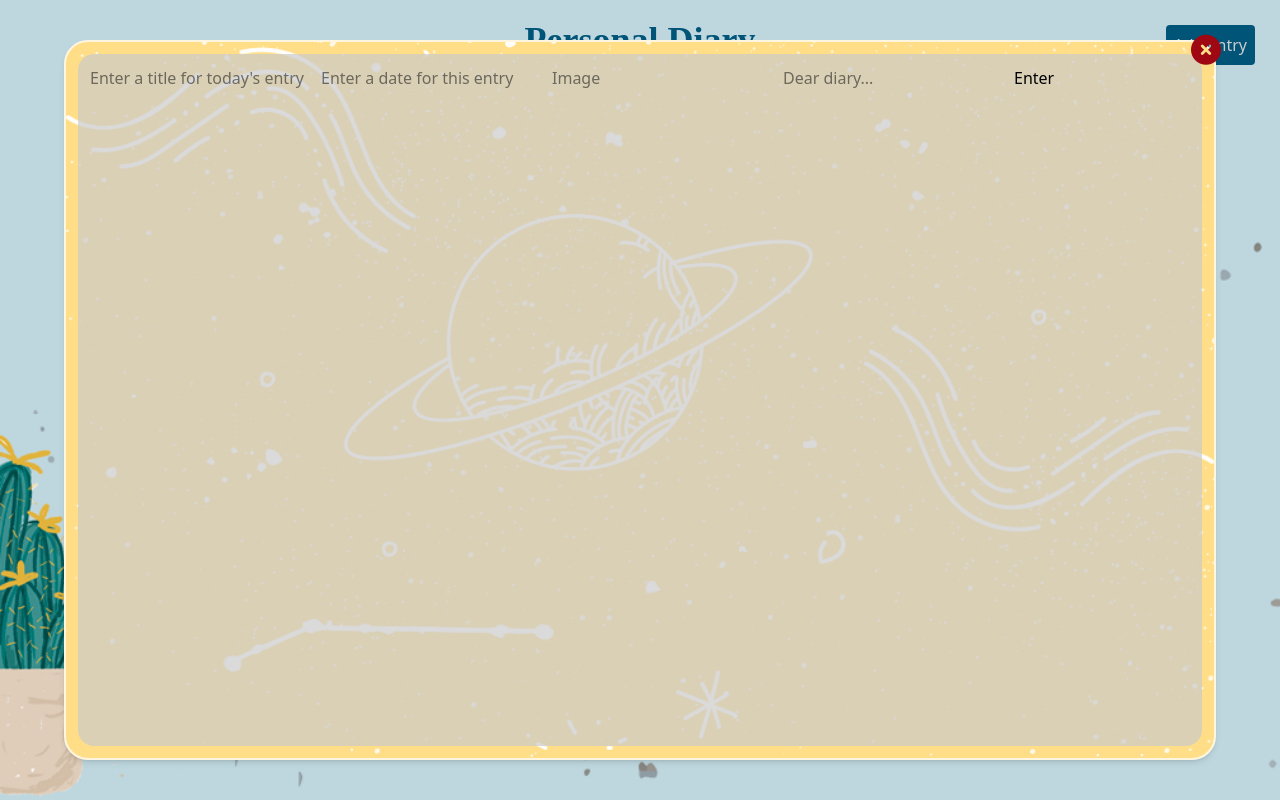
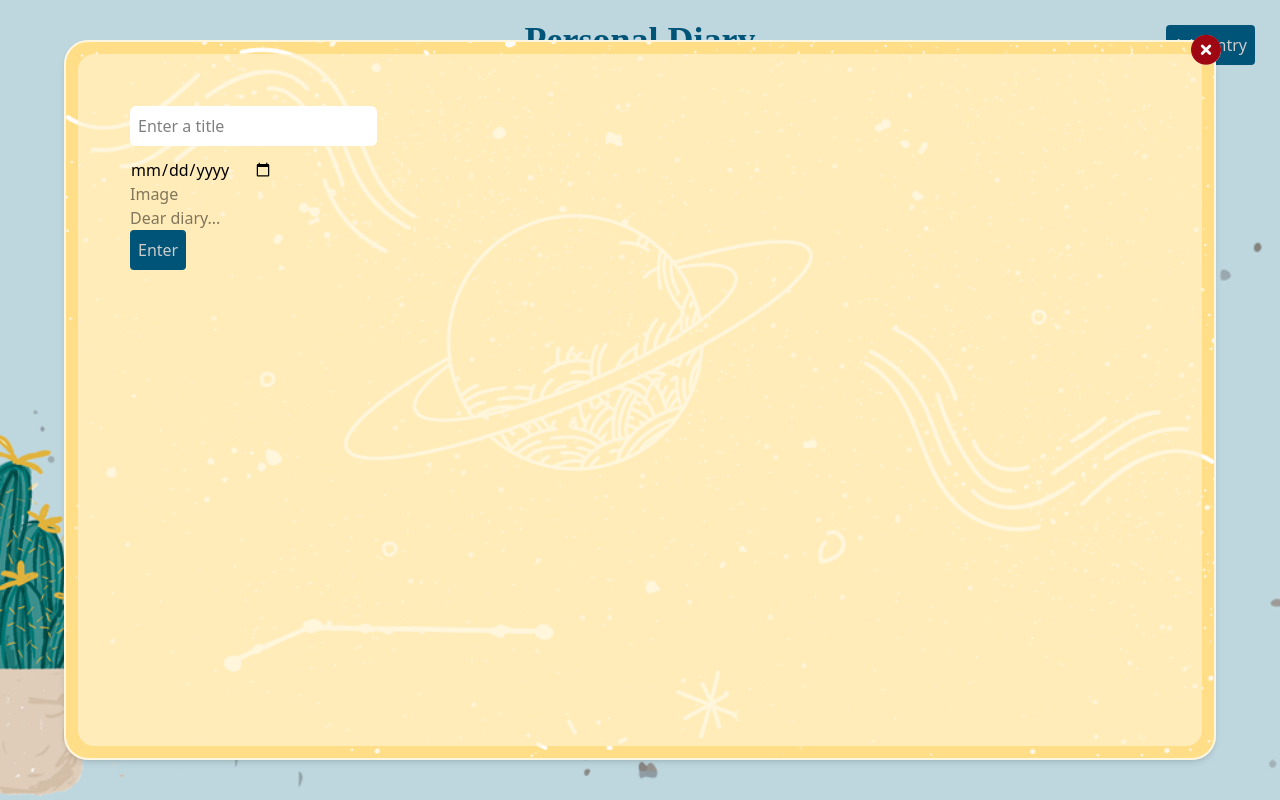
Before and after one commit to Eden-Wy/Diary, a React (Vite) app: page / in a window 1280 px wide. Both pictures are taken after a click on the button "Add Entry". Built offline with nearby package versions, Linux system fonts and the light colour scheme.

Commit message:
some changes in add entry

```diff
--- a/src/components/AddEntry.jsx
+++ b/src/components/AddEntry.jsx
@@ -9,24 +9,37 @@ import { useState, useEffect } from "react";
 // };
 
 function AddEntry({isAddModalOpen,setIsAddModalOpen}) {
-    const [newEntry, setNewEntry] = useState([
+    const [newEntry, setNewEntry] = useState(
         {
             title: "",
             date: "",
             image: "",
             content: ""
         }
-    ]);
+    );
+
+    const [localStorageData,setLocalStoragedata] = useState([]);
 
     const handleChange = (e) => {
-        setEntryFields({
+        setNewEntry({
           ...newEntry,
           [e.target.name]: e.target.value,
         });
       };
 
+      useEffect(() => {
+        const diaryList = JSON.parse(localStorage.getItem("diaryEntries")) || [];
+        console.log(diaryList)
+        },[]);
+
     const submitForm = (e) =>{
         e.preventDefault();
+        if(!newEntry.title || !newEntry.date || !newEntry.image || !newEntry.content){
+            alert("Please fill all the information and try again");
+            return;
+        }
+
+
         setNewEntry(
             {
                 title: "",
@@ -40,37 +53,49 @@ function AddEntry({isAddModalOpen,setIsAddModalOpen}) {
         <>
             <div className= {`modal-container fixed top-[50%] left-[50%] transform -translate-x-1/2 -translate-y-1/2
                  rounded-3xl border-2 shadow-md border-[#fff6e0] p-3 ${isAddModalOpen ? "opened-modal" : "closed-modal"}`}>
-            <div className="bg-[rgba(202,202,202,0.7)] w-full h-full max-h-full overflow-y-scroll p-3 rounded-2xl">
+            <div className="bg-[rgba(255,242,206,0.7)] w-full h-full max-h-full overflow-y-scroll p-13 rounded-2xl">
                 <i className="fas fa-times-circle text-red-800 absolute -top-[7px] -right-[7px]
-                text-3xl cursor-pointer" onClick={()=> setIsAddModalOpen(false)}></i>
-                <form onSubmit={submitForm}>
-                            <div key={newEntry.date}>
+                text-3xl cursor-pointer bg-[white] rounded-3xl" onClick={()=> setIsAddModalOpen(false)}></i>
+                <form onSubmit={submitForm} key={newEntry.date}>
+                            <div>
                                  <input
-                                    name="Title"
-                                    placeholder="Enter a title for today's entry"
+                                    className="bg-[white] p-2 rounded-md mb-3"
+                                    type="text"
+                                    name="title"
+                                    placeholder="Enter a title"
                                     value={newEntry.title}
                                     onChange={handleChange}
                                 />
+                                </div>
+                                <div>
                                     <input
+                                        type="date"
                                         name="date"
                                         placeholder='Enter a date for this entry'
                                         value={newEntry.date}
                                         onChange={handleChange}
                                     />
+                                </div>
+                                <div>
                                     <input
+                                        type="text"
                                         name="image"
                                         placeholder='Image'
                                         value={newEntry.image}
                                         onChange={handleChange}
                                     />
+                                </div>
+                                <div>
                                     <input
+                                        type="text"
                                         name="content"
                                         placeholder="Dear diary... "
                                         value={newEntry.content}
                                         onChange={handleChange}
                                     />
-                                <button type="submit">Enter</button>
                                 </div>
+
+                                <button className="bg-[#005477] rounded-sm p-2 text-[#ccc] cursor-pointer" type="submit">Enter</button>
                  </form>
             </div>
 
```
Also changed, not shown: src/components/ShowDetail.jsx (+3 -3 lines). Lines whose indentation alone changed are shown as unchanged.
